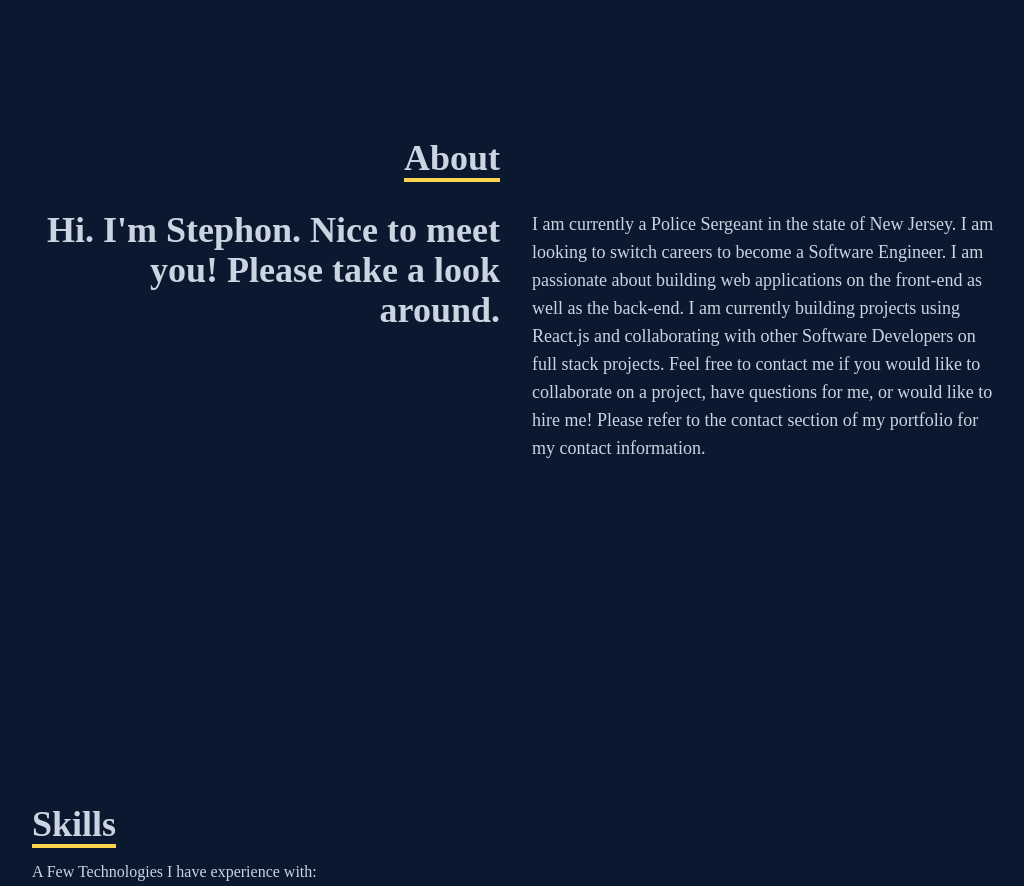
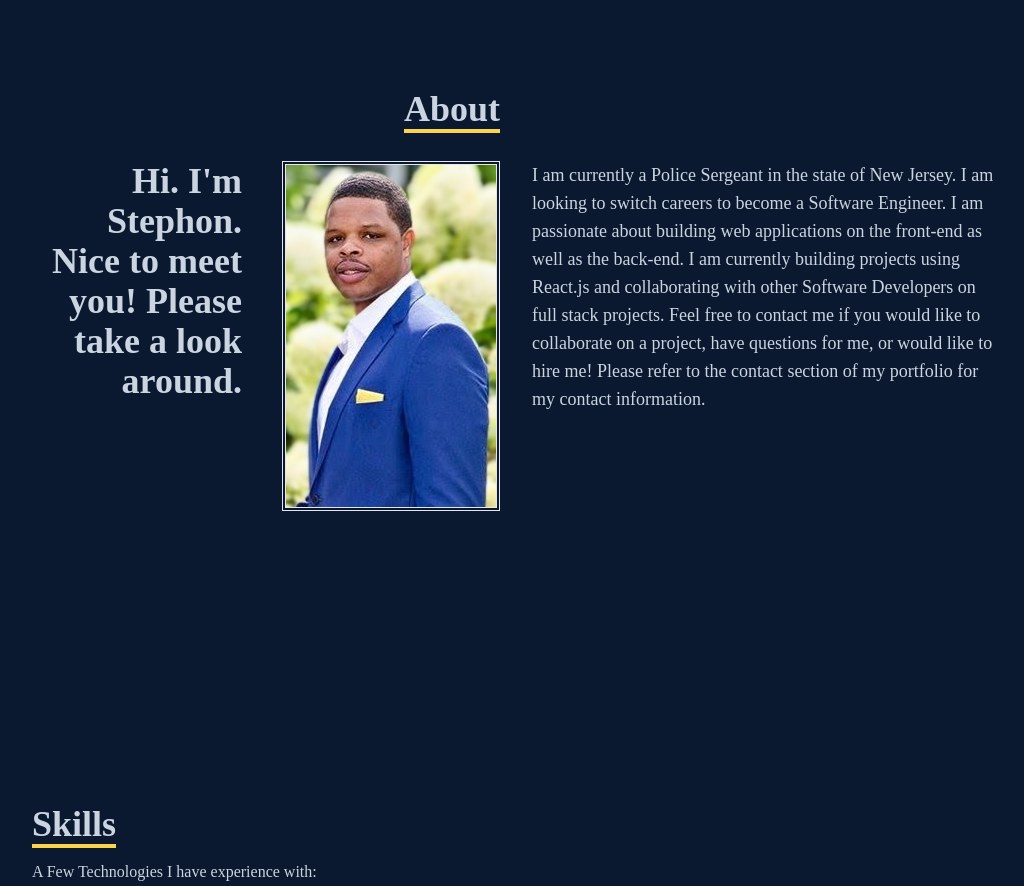
Before and after one commit to StephonT/SCT-React-Portfolio, a React (Create React App) app: page / in a window 1280 px wide. Shown: the part 900-1786 px from the top of the page, without its empty margins (124-1148 px from the left). Built offline with nearby package versions, Linux system fonts and the light colour scheme.

Commit message:
added animate.css

```diff
--- a/package.json
+++ b/package.json
@@ -6,6 +6,7 @@
     "@testing-library/jest-dom": "^5.16.5",
     "@testing-library/react": "^13.4.0",
     "@testing-library/user-event": "^13.5.0",
+    "animate.css": "^4.1.1",
     "react": "^18.2.0",
     "react-dom": "^18.2.0",
     "react-icons": "^4.6.0",
--- a/src/components/About.jsx
+++ b/src/components/About.jsx
@@ -1,4 +1,5 @@
 import React from "react";
+import Face from "../assets/images/Face.png"
 
 
 const About = () => {
@@ -11,14 +12,15 @@ const About = () => {
               About
             </p>
           </div>
+          <div></div>
 
-          <div></div>
         </div>
         <div className="max-w-[1000px] w-full grid sm:grid-cols-2 gap-8 px-4">
-          <div  className="sm:text-right text-4xl font-bold">
+          <div  className="sm:text-right text-4xl font-bold flex ">
             <p>
             Hi. I'm Stephon. Nice to meet you! Please take a look around.
             </p>
+            <img src={Face} alt="Picture of Treadwell" className="ml-10 border-double border-4" />
           </div>
           <div>
             <p className="text-lg"> I am currently a Police Sergeant in the state of New Jersey. I am looking to switch careers to become a Software Engineer. I am passionate about building web applications on the front-end as well as the back-end. I am currently building projects using React.js and collaborating with other Software Developers on full stack projects. Feel free to contact me if you would like to collaborate on a project, have questions for me, or would like to hire me! Please refer to the contact section of my portfolio for my contact information.</p>
--- a/src/components/Home.jsx
+++ b/src/components/Home.jsx
@@ -1,6 +1,7 @@
 import React from "react";
 import { HiArrowNarrowRight } from "react-icons/hi";
 import Face from "../assets/images/Face.png"
+import 'animate.css';
 
 function Home() {
   return (
--- a/src/index.css
+++ b/src/index.css
@@ -28,3 +28,7 @@
         hsla(243, 45%, 20%, 0.8)
     )!important;
 }
+
+.my-name {
+    animation-duration: 1s;
+}
```
Also changed, not shown: 1 other file (tests, documents, lock files or other folders).
